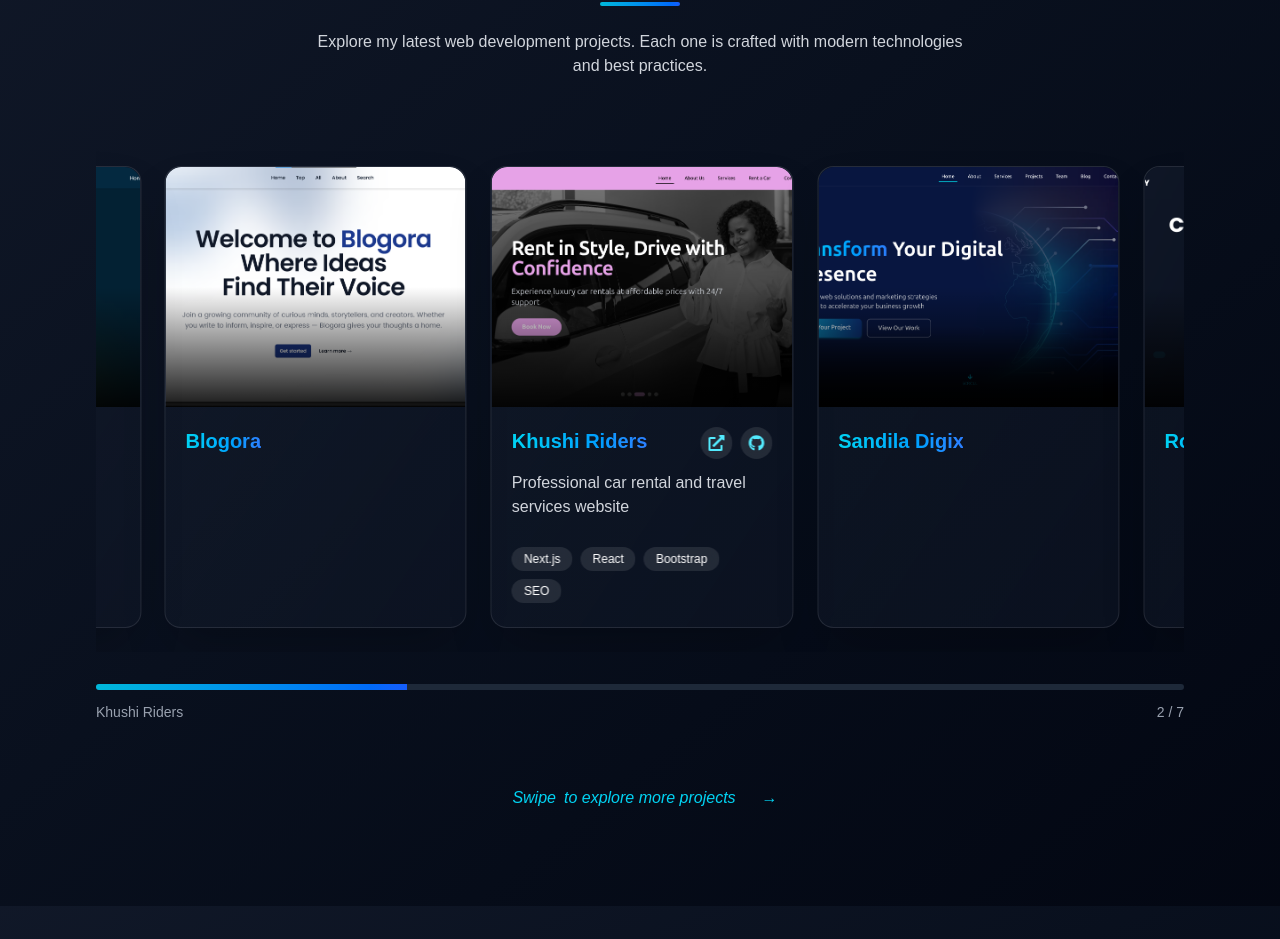
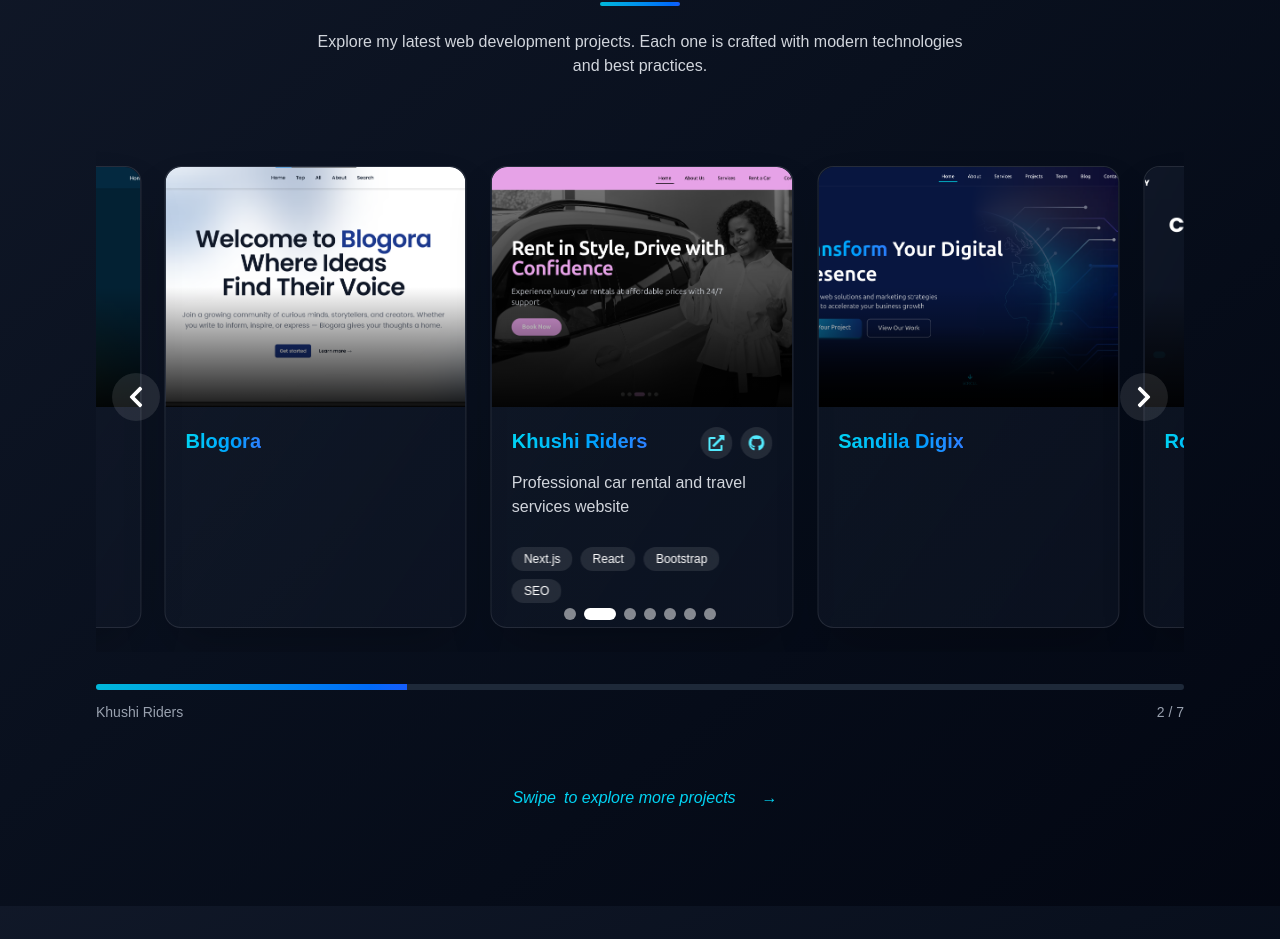
Before and after one commit to muhammadsherazsandila/portfolio, a Next.js app: page / in a window 1280 px wide. Shown: the part 3076-4015 px from the top of the page. Built offline with nearby package versions, Linux system fonts and the light colour scheme.

Commit message:
updating UI

```diff
--- a/app/components/Projects.tsx
+++ b/app/components/Projects.tsx
@@ -2,7 +2,14 @@
 import React, { useState, useEffect, useCallback } from "react";
 import useEmblaCarousel from "embla-carousel-react";
 import Autoplay from "embla-carousel-autoplay";
-import { FaExternalLinkAlt, FaGithub } from "react-icons/fa";
+import {
+  FaArrowLeft,
+  FaArrowRight,
+  FaChevronLeft,
+  FaChevronRight,
+  FaExternalLinkAlt,
+  FaGithub,
+} from "react-icons/fa";
 import { motion, AnimatePresence } from "framer-motion";
 import Heading from "./Heading";
 import { projects } from "../assets/projects";
@@ -44,10 +51,23 @@
   );
 
   const [selectedIndex, setSelectedIndex] = useState(0);
+  const [prevBtnDisabled, setPrevBtnDisabled] = useState(true);
+  const [nextBtnDisabled, setNextBtnDisabled] = useState(true);
+  const scrollPrev = useCallback(
+    () => emblaApi && emblaApi.scrollPrev(),
+    [emblaApi]
+  );
+  const scrollNext = useCallback(
+    () => emblaApi && emblaApi.scrollNext(),
+    [emblaApi]
+  );
 
   const onSelect = useCallback(() => {
     if (!emblaApi) return;
     setSelectedIndex(emblaApi.selectedScrollSnap());
+
+    setPrevBtnDisabled(!emblaApi.canScrollPrev());
+    setNextBtnDisabled(!emblaApi.canScrollNext());
   }, [emblaApi]);
 
   useEffect(() => {
@@ -78,7 +98,7 @@
           onMouseLeave={() => setIsHovering(false)}
         >
           {/* Embla viewport */}
-          <div className="overflow-hidden" ref={emblaRef}>
+          <div className="relative overflow-hidden" ref={emblaRef}>
             <div className="flex">
               {projects.map((project, index) => (
                 <div
@@ -201,6 +221,38 @@
                 </div>
               ))}
             </div>
+
+            {/* Navigation buttons */}
+            <button
+              onClick={scrollPrev}
+              className="absolute left-4 top-5/6 md:top-1/2 z-20 p-3 bg-white/10 backdrop-blur-[0.2px] text-white cursor-pointer rounded-full hover:bg-white/20 transition-all transform -translate-y-1/2"
+              aria-label="Previous slide"
+            >
+              <FaChevronLeft size={24} />
+            </button>
+            <button
+              onClick={scrollNext}
+              className="absolute right-4 top-5/6 md:top-1/2 z-20 p-3 bg-white/10 backdrop-blur-[0.2px] text-white cursor-pointer rounded-full hover:bg-white/20 transition-all transform -translate-y-1/2"
+              aria-label="Next slide "
+            >
+              <FaChevronRight size={24} />
+            </button>
+
+            {/* Indicators */}
+            <div className="absolute bottom-8 left-1/2 transform -translate-x-1/2 flex space-x-2 z-20">
+              {projects.map((_, index) => (
+                <button
+                  key={index}
+                  onClick={() => emblaApi?.scrollTo(index)}
+                  className={`w-3 h-3 rounded-full transition-all ${
+                    index === selectedIndex
+                      ? "bg-white w-8"
+                      : "bg-white/50 hover:bg-white/80"
+                  }`}
+                  aria-label={`Go to slide ${index + 1}`}
+                />
+              ))}
+            </div>
           </div>
 
           {/* Progress bar pagination */}
```
